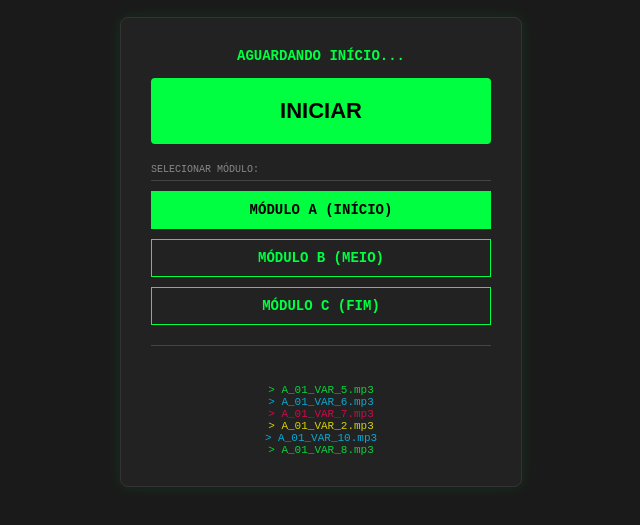
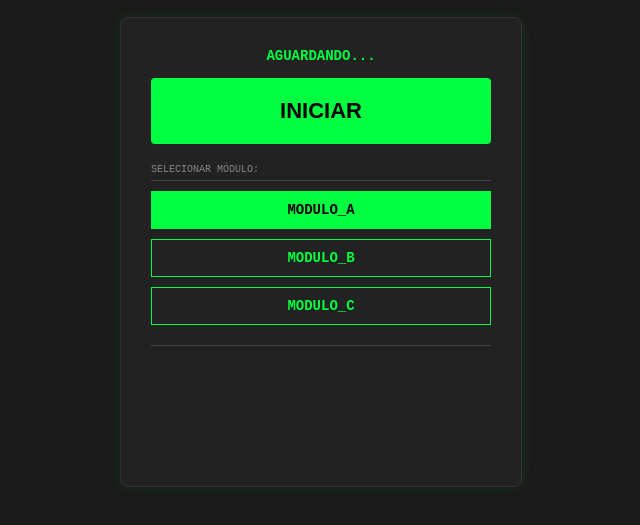
Before and after one commit to galateainteractive/entrevero-artificial, a plain HTML site: page index.html in a window 1280 px wide. Shown: the part 187-712 px from the top of the page, without its empty margins (319-959 px from the left). Drawn offline with Linux system fonts and the light colour scheme; no server answers.

Commit message:
Update index.html

```diff
--- a/index.html
+++ b/index.html
@@ -119,29 +119,29 @@
 
     <script>
     // --- CONFIGURAÇÃO ---
-    // IMPORTANTE: Ajuste o "totalFiles" para a quantidade exata de arquivos em cada pasta.
+    // label: Texto do botão (agora igual ao nome da pasta)
     const playlistConfig = [
         {
-            label: "MÓDULO A (INÍCIO)",
+            label: "modulo_a",
             folder: "modulo_a",
             prefix: "A_01",
-            totalFiles: 10 // <--- MUDE AQUI PARA A QUANTIDADE REAL
+            totalFiles: 10 // <--- LEMBRE DE AJUSTAR ESSE NÚMERO
         },
         {
-            label: "MÓDULO B (MEIO)",
+            label: "modulo_b",
             folder: "modulo_b",
             prefix: "B_01",
-            totalFiles: 10 // <--- MUDE AQUI PARA A QUANTIDADE REAL
+            totalFiles: 10
         },
         {
-            label: "MÓDULO C (FIM)",
+            label: "modulo_c",
             folder: "modulo_c",
             prefix: "C_01",
-            totalFiles: 10 // <--- MUDE AQUI PARA A QUANTIDADE REAL
+            totalFiles: 10
         },
     ];
 
-    // --- VARIÁVEIS DO SISTEMA ---
+    // --- VARIÁVEIS ---
     let audioCtx;
     let isPlaying = false;
     let currentSource = null;
@@ -153,8 +153,7 @@
     // --- INICIALIZAÇÃO ---
     window.onload = function() {
         createTrackButtons();
-        document.getElementById('status').innerText = "AGUARDANDO INÍCIO...";
-        // Inicializa contexto de áudio
+        document.getElementById('status').innerText = "AGUARDANDO...";
         const AudioContext = window.AudioContext || window.webkitAudioContext;
         audioCtx = new AudioContext();
         preloadNextTrack();
@@ -162,7 +161,7 @@
 
     function createTrackButtons() {
         const container = document.getElementById('trackList');
-        container.innerHTML = ""; // Limpa antes de criar
+        container.innerHTML = "";
         playlistConfig.forEach((track, index) => {
             let btn = document.createElement('button');
             btn.className = 'track-btn';
@@ -178,17 +177,12 @@
     function changeTrack(index) {
         if (index === currentTrackIndex) return;
 
-        // Se estiver tocando, paramos suavemente para trocar o contexto
         stopNow();
-
         currentTrackIndex = index;
         updateButtonsVisual();
 
-        // Limpa o buffer antigo para não tocar a música do módulo anterior
         nextBuffer = null;
         document.getElementById('status').innerText = "MÓDULO ALTERADO";
-
-        // Carrega o novo som imediatamente
         preloadNextTrack();
     }
 
@@ -202,7 +196,6 @@
 
     // --- CONTROLE PRINCIPAL ---
     function togglePlay() {
-        // Navegadores modernos exigem resume() no clique
         if (audioCtx.state === 'suspended') audioCtx.resume();
 
         if (isPlaying) {
@@ -222,7 +215,6 @@
             playBuffer(nextBuffer, nextFilename);
         } else {
             document.getElementById('status').innerText = "BUFFERING...";
-            // Se não tem buffer ainda, o preloadNextTrack vai disparar o play assim que carregar
         }
     }
 
@@ -247,17 +239,15 @@
         source.start(0);
         currentSource = source;
 
-        updateLog(filename);
+        updateLog(); // Chamada sem argumentos para gerar os riscos
         document.getElementById('status').innerText = "TRANSMITINDO...";
 
-        nextBuffer = null; // Limpa para obrigar o download do próximo
+        nextBuffer = null;
 
-        // Quando acabar, toca o próximo
         source.onended = function() {
             if (isPlaying) playNow();
         };
 
-        // Enquanto toca este, já baixa o próximo
         preloadNextTrack();
     }
 
@@ -267,66 +257,54 @@
 
         try {
             const response = await fetch(file);
-            if (!response.ok) throw new Error("Arquivo não encontrado: " + file);
+            if (!response.ok) throw new Error("404");
             const arrayBuffer = await response.arrayBuffer();
 
             audioCtx.decodeAudioData(arrayBuffer, (decodedBuffer) => {
                 nextBuffer = decodedBuffer;
-
-                // Se o usuário deu play mas o buffer não estava pronto, toca agora
                 if (isPlaying && !currentSource) playNow();
-
-                // Apenas update visual se estiver parado
                 if (!isPlaying) document.getElementById('status').innerText = "PRONTO.";
             });
 
         } catch (e) {
-            console.error("Erro no download", e);
-            updateLog("ERRO: " + file);
-            // Tenta outro arquivo em 1 segundo se der erro (ex: arquivo faltando)
+            console.error("Erro download", e);
             setTimeout(preloadNextTrack, 1000);
         }
     }
 
-    // --- LÓGICA DE SORTEIO E NOMES DE ARQUIVO ---
+    // --- SORTEIO ---
     function getNextRandomFile() {
         const trackConfig = playlistConfig[currentTrackIndex];
 
-        // Garante que o "saco de sorteio" (shuffle bag) existe para esse módulo
         if (!shuffleBags[trackConfig.label]) {
             shuffleBags[trackConfig.label] = [];
         }
         let bag = shuffleBags[trackConfig.label];
 
-        // Enche o saco se vazio (números de 1 até totalFiles)
         if (bag.length === 0) {
             for (let i = 1; i <= trackConfig.totalFiles; i++) bag.push(i);
-            // Embaralha (Fisher-Yates shuffle)
             for (let i = bag.length - 1; i > 0; i--) {
                 const j = Math.floor(Math.random() * (i + 1));
                 [bag[i], bag[j]] = [bag[j], bag[i]];
             }
         }
 
-        // Tira um número do saco
         let choice = bag.pop();
-
-        // MONTAGEM DO CAMINHO DO ARQUIVO
-        // Padrão esperado: pasta/PREFIXO_VAR_Numero.mp3
-        // Exemplo: modulo_a/A_01_VAR_1.mp3
         let folderPath = trackConfig.folder ? trackConfig.folder + "/" : "";
         return `${folderPath}${trackConfig.prefix}_VAR_${choice}.mp3`;
     }
 
-    function updateLog(text) {
+    // --- LOG VISUAL (Risquinhos) ---
+    function updateLog() {
         const log = document.getElementById('log');
         const colors = ["#00ff41", "#ff0055", "#00ccff", "#ffff00"];
         const randomColor = colors[Math.floor(Math.random() * colors.length)];
 
-        // Só mostra o nome do arquivo, removendo o caminho da pasta para ficar mais limpo
-        const cleanName = text.split('/').pop();
+        let wave = "";
+        let len = Math.floor(Math.random() * 10) + 5; // Tamanho aleatório
+        for(let i=0; i<len; i++) wave += "|"; // Caractere visual
 
-        log.innerHTML = `<div style="color:${randomColor}; opacity:0.8;">> ${cleanName}</div>` + log.innerHTML;
+        log.innerHTML = `<div style="color:${randomColor}; letter-spacing:3px; opacity:0.7;">${wave}</div>` + log.innerHTML;
     }
 
     </script>
```
